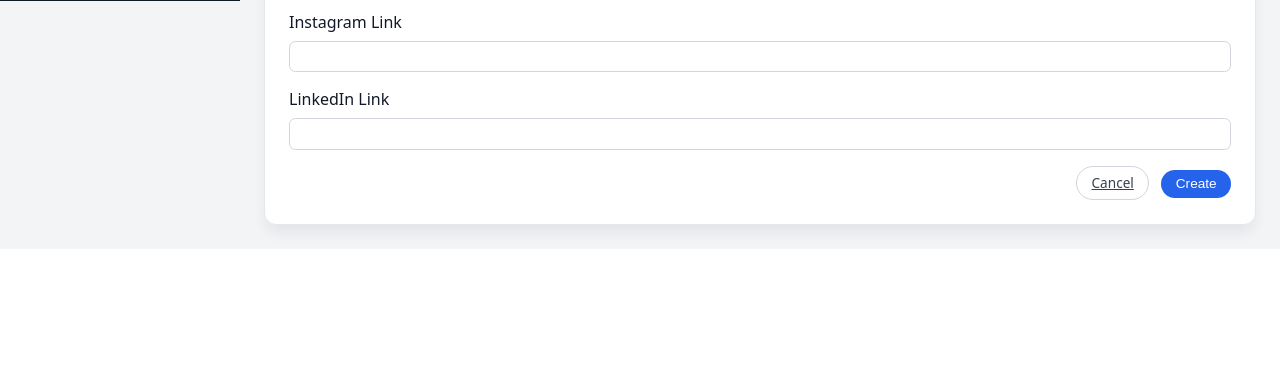
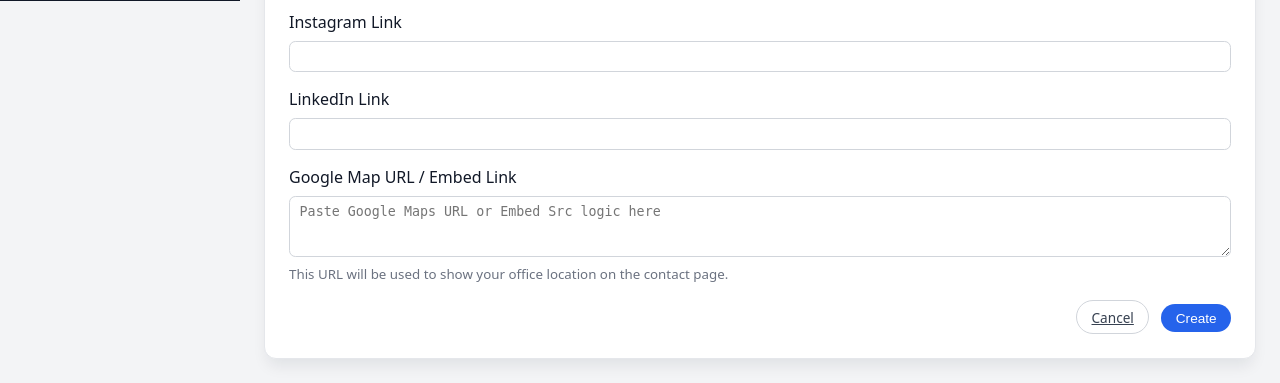
Before and after one commit to hsn771/M.R.P-admin-panel, a Laravel app: page /admin/our-details/create in a window 1280 px wide. Shown: the part 799-1182 px from the top of the page. Before the commit the page ends 1043 px from the top, so only its background shows below. Run offline with Laravel 12, Linux system fonts and the light colour scheme; a user stored in the database is signed in; data comes from the database, SQL or seed files in the repository.

Commit message:
new column add in ourDetails

```diff
--- a/app/Http/Controllers/Admin/OurDetailController.php
+++ b/app/Http/Controllers/Admin/OurDetailController.php
@@ -39,6 +39,7 @@ class OurDetailController extends Controller
             'twitter_link' => 'nullable|url',
             'insta_link' => 'nullable|url',
             'linkedin_link' => 'nullable|url',
+            'map_url' => 'nullable|string',
         ]);
 
         if ($request->hasFile('logo')) {
@@ -76,6 +77,7 @@ class OurDetailController extends Controller
             'twitter_link' => 'nullable|url',
             'insta_link' => 'nullable|url',
             'linkedin_link' => 'nullable|url',
+            'map_url' => 'nullable|string',
         ]);
 
         if ($request->hasFile('logo')) {
--- a/app/Models/OurDetail.php
+++ b/app/Models/OurDetail.php
@@ -17,5 +17,6 @@ class OurDetail extends Model
         'twitter_link',
         'insta_link',
         'linkedin_link',
+        'map_url',
     ];
 }
--- a/config/session.php
+++ b/config/session.php
@@ -32,7 +32,7 @@ return [
     |
     */
 
-    'lifetime' => (int) env('SESSION_LIFETIME', 120),
+    'lifetime' => (int) env('SESSION_LIFETIME', 720),
 
     'expire_on_close' => env('SESSION_EXPIRE_ON_CLOSE', false),
 
--- a/resources/views/admin/our-details/create.blade.php
+++ b/resources/views/admin/our-details/create.blade.php
@@ -92,6 +92,17 @@
                 @error('linkedin_link') <div style="color:red; font-size:0.875rem;">{{ $message }}</div> @enderror
             </div>
 
+            <div style="margin-bottom: 1rem;">
+                <label for="map_url" style="display:block; font-weight:500; margin-bottom:0.5rem;">Google Map URL / Embed
+                    Link</label>
+                <textarea name="map_url" id="map_url" rows="3"
+                    style="width:100%; padding:0.45rem 0.6rem; border-radius:0.4rem; border:1px solid #d1d5db;"
+                    placeholder="Paste Google Maps URL or Embed Src logic here">{{ old('map_url') }}</textarea>
+                <small style="color: #6b7280;">This URL will be used to show your office location on the contact
+                    page.</small>
+                @error('map_url') <div style="color:red; font-size:0.875rem;">{{ $message }}</div> @enderror
+            </div>
+
             <div style="text-align: right;">
                 <a href="{{ route('admin.our-details.index') }}" class="btn btn-outline"
                     style="margin-right:0.5rem;">Cancel</a>
```
Also changed, not shown: resources/views/admin/our-details/edit.blade.php (+11 -0 lines), resources/views/admin/our-details/index.blade.php (+10 -0 lines), resources/views/admin/our-details/show.blade.php (+16 -1 lines), database/migrations/2026_02_15_071126_add_map_url_to_our_details_table.php (added).
